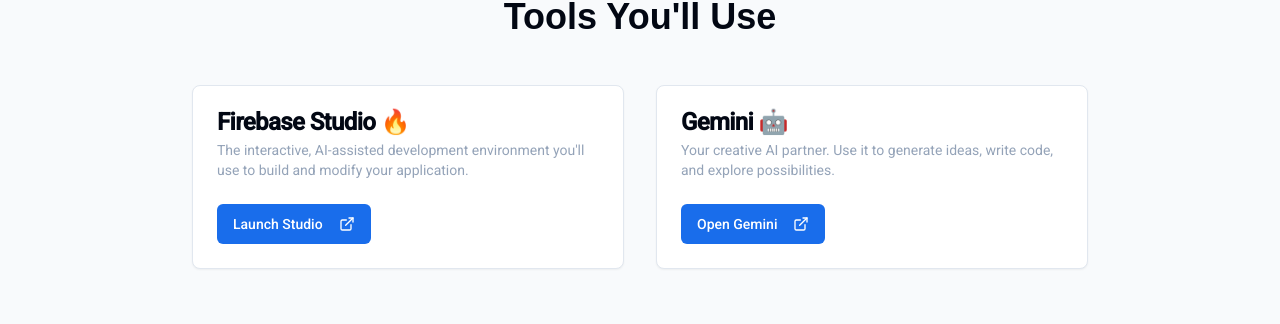
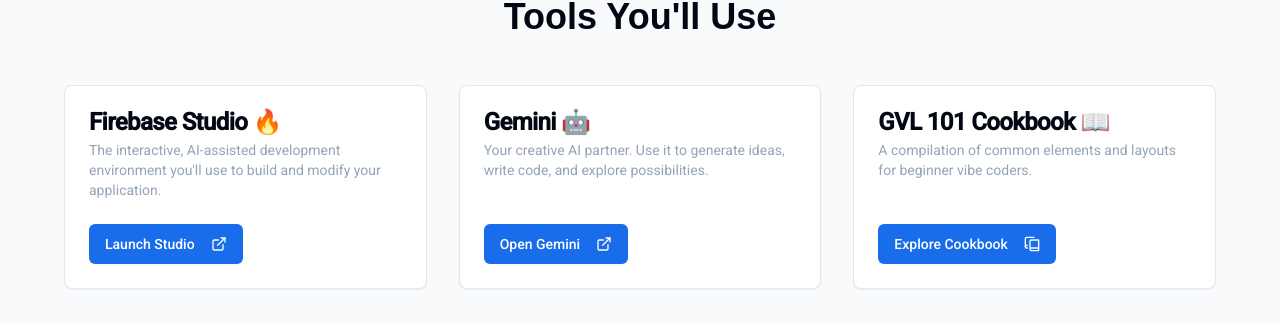
Before and after one commit to abiya-ai/GVL2025, a Next.js app: page / in a window 1280 px wide. Shown: the part 628-952 px from the top of the page. Built offline with nearby package versions, Linux system fonts and the light colour scheme; a web font is replaced by a local one.

Commit message:
under tools you'll use, add a new card. it will reference to "go/gvl101"

```diff
--- a/src/app/page.tsx
+++ b/src/app/page.tsx
@@ -12,7 +12,7 @@
 import { stories } from '@/lib/stories';
 import { PlaceHolderImages } from '@/lib/placeholder-images';
 import { Button } from '@/components/ui/button';
-import { ArrowRight, ExternalLink, Info } from 'lucide-react';
+import { ArrowRight, ExternalLink, Info, BookCopy } from 'lucide-react';
 import {
   Tooltip,
   TooltipContent,
@@ -57,7 +57,7 @@
           <h2 className="text-3xl md:text-4xl font-bold mb-12 text-center font-headline">
             Tools You&apos;ll Use
           </h2>
-          <div className="grid grid-cols-1 md:grid-cols-2 gap-8 max-w-4xl mx-auto">
+          <div className="grid grid-cols-1 md:grid-cols-2 lg:grid-cols-3 gap-8 max-w-6xl mx-auto">
             <Card className="flex flex-col">
               <CardHeader>
                 <CardTitle>Firebase Studio 🔥</CardTitle>
@@ -94,6 +94,26 @@
                     rel="noopener noreferrer"
                   >
                     Open Gemini <ExternalLink className="ml-2" />
+                  </a>
+                </Button>
+              </CardContent>
+            </Card>
+            <Card className="flex flex-col">
+              <CardHeader>
+                <CardTitle>GVL 101 Cookbook 📖</CardTitle>
+                <CardDescription>
+                  A compilation of common elements and layouts for beginner vibe
+                  coders.
+                </CardDescription>
+              </CardHeader>
+              <CardContent className="mt-auto">
+                <Button asChild className="w-full md:w-auto">
+                  <a
+                    href="http://go/gvl101"
+                    target="_blank"
+                    rel="noopener noreferrer"
+                  >
+                    Explore Cookbook <BookCopy className="ml-2" />
                   </a>
                 </Button>
               </CardContent>
```
